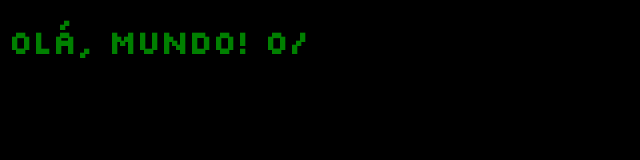
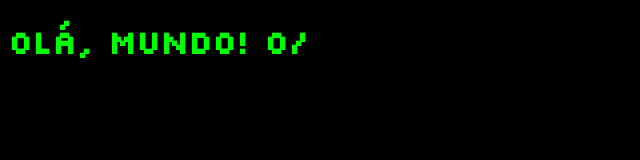
Before and after one commit to 21fernandinhow/test-github-course, a plain HTML site: page index.html in a window 1280 px wide. Shown: the whole page, without its empty margins (0-640 px from the left). Drawn offline with Linux system fonts and the light colour scheme.

Commit message:
Change font-color

```diff
--- a/style.css
+++ b/style.css
@@ -2,6 +2,6 @@
 
 body{
     background-color: black;
-    color: green;
+    color: #00ff00;
     font-family: 'Silkscreen', cursive;
 }
```
